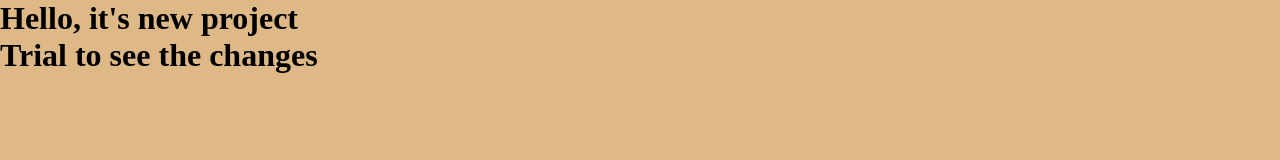
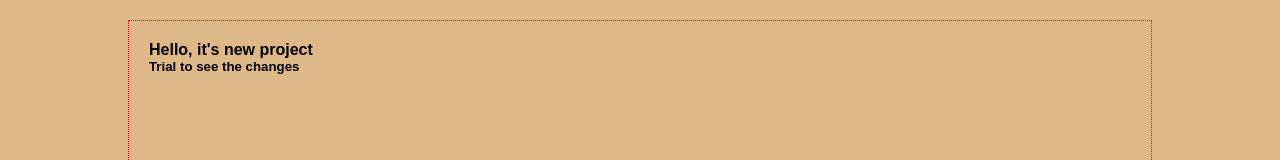
Before and after one commit to Auwal2022/first-git-trial-project, a plain HTML site: page index.html in a window 1280 px wide. Shown: the top 160 px of the page. Drawn offline with Linux system fonts and the light colour scheme.

Commit message:
change code on css

```diff
--- a/index.html
+++ b/index.html
@@ -10,8 +10,8 @@
 </head>
 <body>
     <div class="redCircle">
-        <h1>Hello, it's new project</h1>
-        <h1>Trial to see the changes</h1>
+        <h4>Hello, it's new project</h4>
+        <h5>Trial to see the changes</h5>
     </div>
 
 </body>
--- a/style.css
+++ b/style.css
@@ -2,4 +2,14 @@
     margin: 0;
     padding: 0;
     background: burlywood;
+    font-family: sans-serif;
 }
+
+.redCircle{
+    width: 80%;
+    height: 500px;
+    margin: 20px auto;
+    border: 1px dotted red;
+    padding: 20px;
+    box-sizing: border-box;
+}
```
